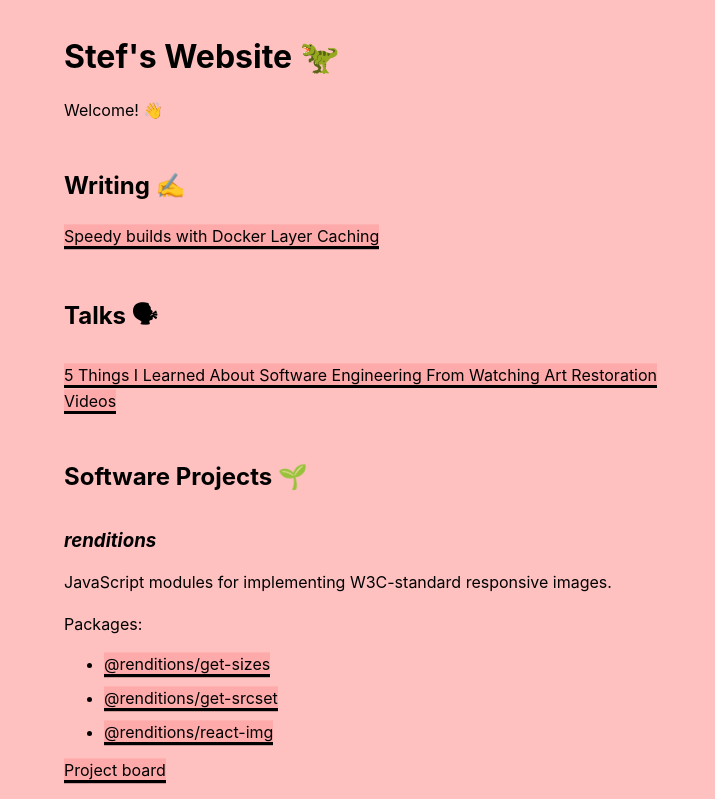
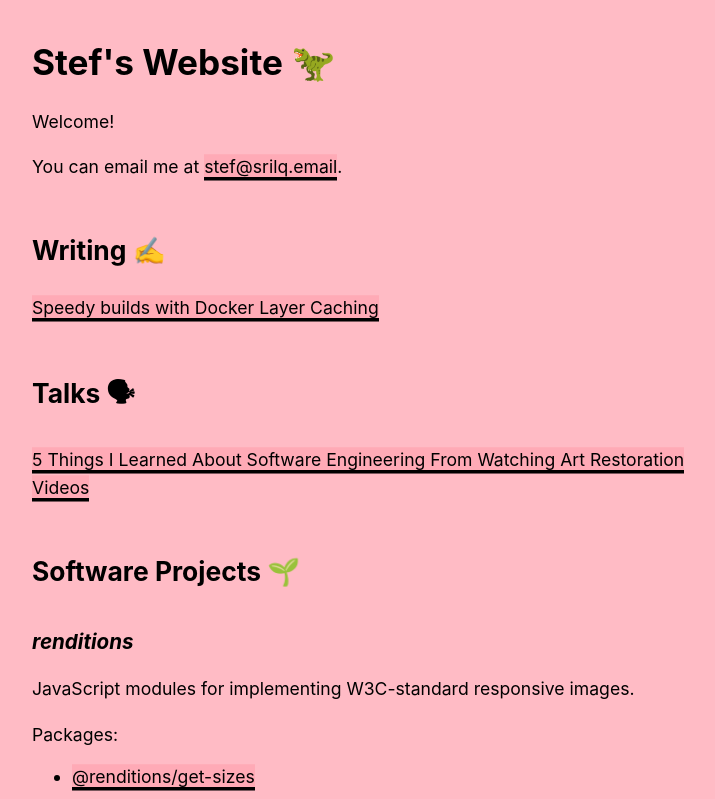
Before and after one commit to stefee/stef-next, a Next.js app: page / in a window 1280 px wide. Shown: the top 799 px of the page, without its empty margins (256-971 px from the left). Built offline with nearby package versions, Linux system fonts and the light colour scheme.

Commit message:
Update styles and add email address

```diff
--- a/pages/index.js
+++ b/pages/index.js
@@ -10,7 +10,8 @@ export default function Home() {
       <h1>Stef's Website 🦖</h1>
 
       <main>
-        <p>Welcome! 👋</p>
+        <p>Welcome!</p>
+        <p>You can email me at <a href="mailto:stef@srilq.email">stef@srilq.email</a>.</p>
         <h2 id="writing">Writing ✍️</h2>
         <p><a href="https://medium.com/condenastengineering/speedy-builds-with-docker-layer-caching-7ed590ac2fd1">Speedy builds with Docker Layer Caching</a></p>
         <h2 id="talks">Talks 🗣</h2>
@@ -71,7 +72,8 @@ export default function Home() {
         }
 
         html {
-          background-color: #ffc0c0;
+          background-color: #ffbbc5;
+          font-size: 1.1rem;
         }
 
         body {
@@ -85,8 +87,8 @@ export default function Home() {
         a:visited {
           color: inherit;
           text-decoration: none;
-          background-color: #ffaaaa;
-          box-shadow: 0 -0.1rem #ffaaaa, 0 0.2rem #000;
+          background-color: #ffaab6;
+          box-shadow: 0 -0.1rem #ffaab6, 0 0.2rem #000;
         }
 
         a:focus {
```
